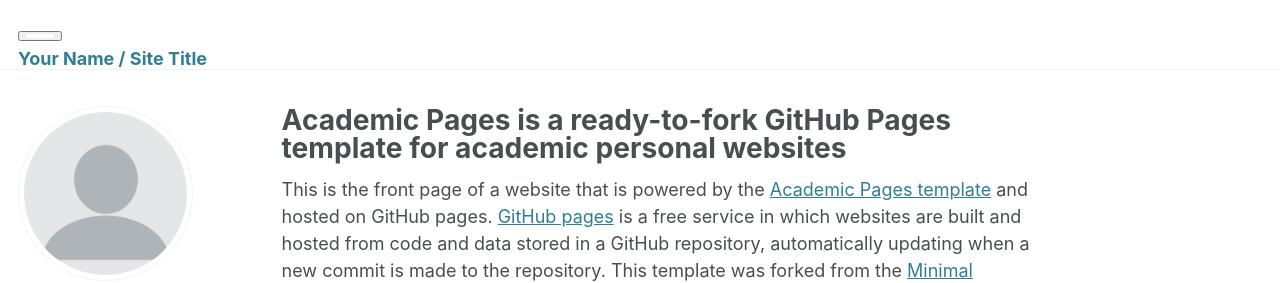
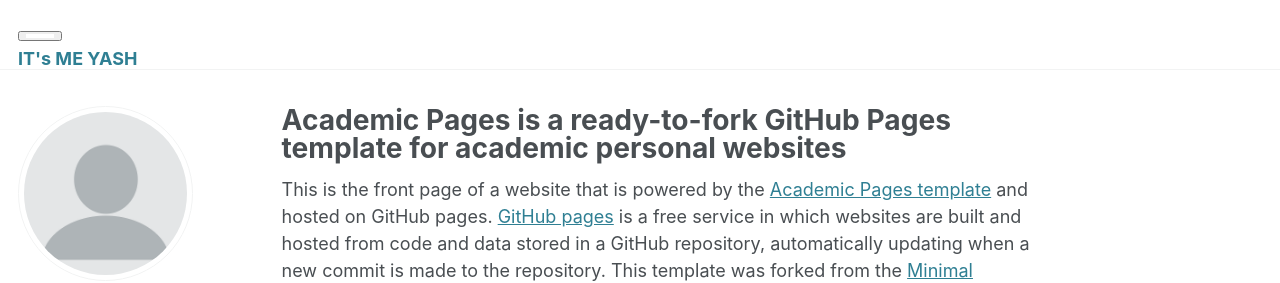
Before and after one commit to yashchougule19/yashchougule.github.io, a Jekyll site: the page built from _pages/about.md, in a window 1280 px wide. Shown: the top 283 px of the page. Built offline with Jekyll 4.4.1, drawn with Linux system fonts in a browser that asks for light colours; some web fonts are replaced.

Commit message:
Update _config.yml

```diff
--- a/_config.yml
+++ b/_config.yml
@@ -8,11 +8,11 @@
 
 # Basic Site Settings
 locale                   : "en-US"
-title                    : "Your Name / Site Title"
+title                    : "IT's ME YASH"
 title_separator          : "-"
 name                     : &name "Your Name"
 description              : &description "personal description"
-url                      : https://academicpages.github.io # the base hostname & protocol for your site e.g. "https://[your GitHub username].github.io"
+url                      : https://yashchougule19.github.io/yashchougule.github.io/ # the base hostname & protocol for your site e.g. "https://[your GitHub username].github.io"
 baseurl                  : "" # the subpath of your site, e.g. "/blog"
 repository               : "academicpages/academicpages.github.io"
 
```
